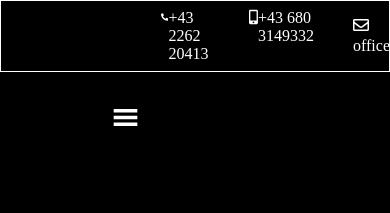
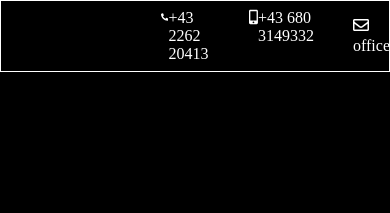
Before and after one commit to nemajeri/MKAutomobile, a React (Create React App) app: page / in a window 390 px wide. Shown: the top 213 px of the page. Built offline with nearby package versions, Linux system fonts and the light colour scheme.

Commit message:
Alignment corection

```diff
--- a/src/components/Navbar/Navbar.css
+++ b/src/components/Navbar/Navbar.css
@@ -85,17 +85,19 @@
 @media screen and (max-width: 700px){
     .mka__navbar {
         padding: 2rem 4rem;
+        margin-left: 16rem;
     }
 }
 
 @media screen and (max-width: 550px){
     .mka__navbar {
         padding: 2rem;
+        margin-left: 18rem;
 
     }
 
     .mka__navbar-menu_container {
         top: 20px;
-        text-align: end;
+
     }
 }
```
